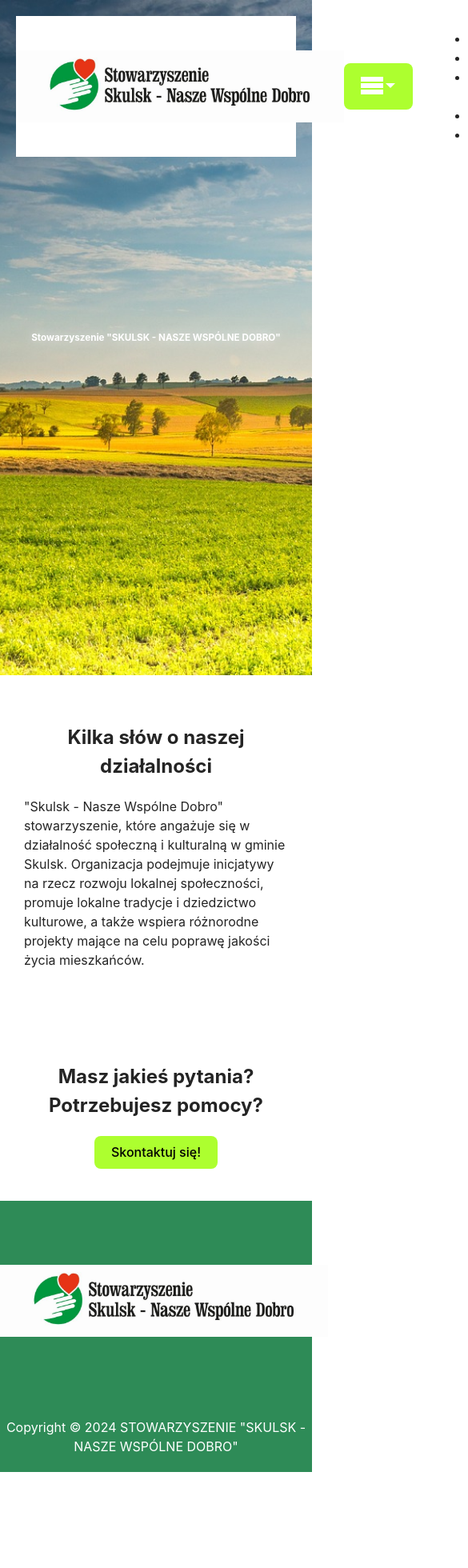
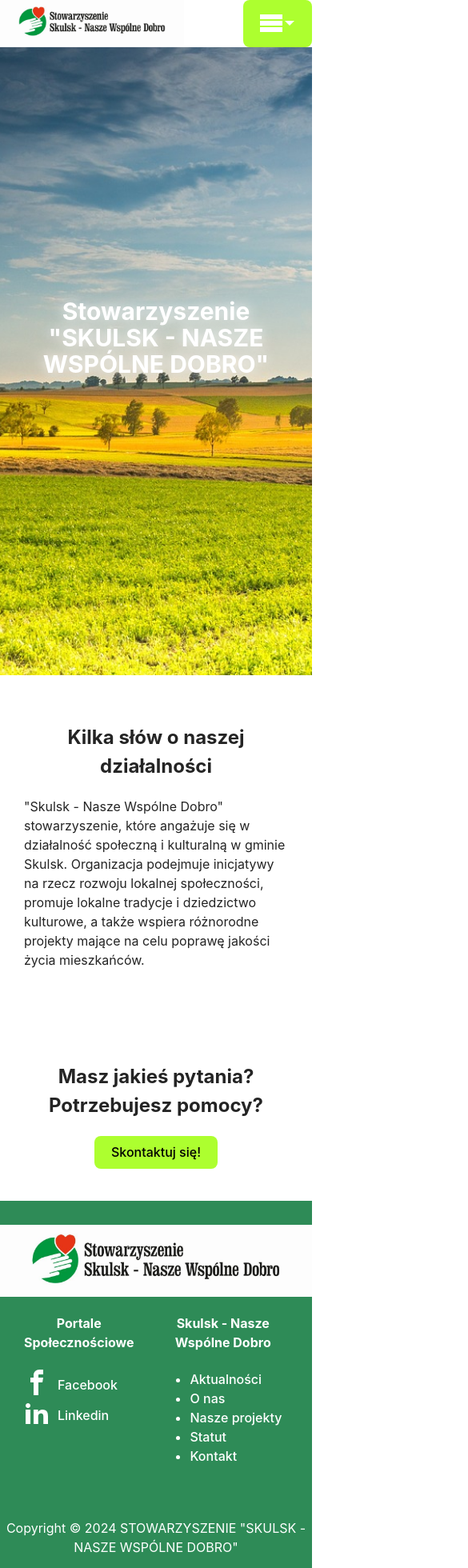
Before and after one commit to MatPaluch/Skulsk-Nasze-Wspolne-Dobro, a React (Vite) app: page / in a window 390 px wide. Shown: the top 1960 px of the page at 80% size, 585 px wide, since content can reach past the window. Before the commit the page ends 1840 px from the top, so only its background shows below. Built offline with nearby package versions, Linux system fonts and the light colour scheme.

Commit message:
Mobile_is_done

```diff
--- a/src/components/About/Main.module.css
+++ b/src/components/About/Main.module.css
@@ -2,4 +2,5 @@
   text-align: center;
   max-width: 900px;
   margin: 0 auto;
+  padding: 0 30px;
 }
--- a/src/components/Contact/Main.jsx
+++ b/src/components/Contact/Main.jsx
@@ -125,7 +125,7 @@ export const Main = () => {
           </ul>
           <iframe
             src="https://www.google.com/maps/embed?pb=!1m18!1m12!1m3!1d1444.9345253475892!2d18.32964342947034!3d52.477677696734695!2m3!1f0!2f0!3f0!3m2!1i1024!2i768!4f13.1!3m3!1m2!1s0x471b4d7d2ff2323f%3A0xf7c94957a49478f8!2sKoni%C5%84ska%2039%2C%2062-560%20Skulsk!5e0!3m2!1spl!2spl!4v1722363447651!5m2!1spl!2spl"
-            width="50%"
+            width="500"
             height="450"
             style={{ border: 0 }}
             loading="lazy"
--- a/src/components/Contact/Main.module.css
+++ b/src/components/Contact/Main.module.css
@@ -4,9 +4,11 @@
 }
 .wrapper {
   display: flex;
-  justify-content: space-between;
+  justify-content: center;
+  gap: 30px;
   align-items: center;
-  gap: 0;
+  flex-wrap: wrap;
+  padding: 0 30px;
   margin-bottom: 50px;
 }
 .list {
--- a/src/components/ContactUs/ContactUs.module.css
+++ b/src/components/ContactUs/ContactUs.module.css
@@ -2,5 +2,5 @@
   max-width: 900px;
   margin: 0 auto;
   text-align: center;
-  padding: 40px 0;
+  padding: 40px 30px;
 }
--- a/src/components/Footer/Footer.module.css
+++ b/src/components/Footer/Footer.module.css
@@ -14,13 +14,23 @@
 .container {
   max-width: 1000px;
   margin: 0 auto;
+  padding: 30px;
   display: flex;
   align-items: center;
   justify-content: space-between;
 }
+@media screen and (max-width: 980px) {
+  .logo {
+    width: 100vw;
+    max-width: 500px;
+  }
+  .container {
+    flex-direction: column;
+  }
+}
 .wrapper {
   display: flex;
-  gap: 50px;
+  gap: 30px;
 }
 .copy {
   margin: 0;
--- a/src/components/Hero/HeroSection.module.css
+++ b/src/components/Hero/HeroSection.module.css
@@ -1,16 +1,16 @@
 .hero {
   background-image: url(/src/assets/hero_image.jpg);
   background-repeat: no-repeat;
-  background-position: top;
+  background-position: center;
   background-size: cover;
   width: 100%;
-  height: 30vh;
+  height: 300px;
   display: flex;
-  align-items: center;
+  align-items: end;
   justify-content: center;
 }
 .nameHeader {
-  font-size: 3vw;
+  font-size: 48px;
   color: white;
   animation: glow 1200ms infinite alternate;
 }
@@ -26,5 +26,15 @@
   position: absolute;
   background-color: rgba(24, 24, 24, 0.445);
   width: 100%;
-  height: 30vh;
+  height: 300px;
 }
+@media screen and (max-width:600px) {
+  .nameHeader{
+    padding: 0 30px;
+    font-size: 30px;
+  }
+  .hero{
+    align-items: center;
+  }
+
+}
--- a/src/components/Home/Main.module.css
+++ b/src/components/Home/Main.module.css
@@ -8,9 +8,10 @@
   display: flex;
   align-items: center;
   justify-content: center;
+  padding: 0 30px;
 }
 .nameHeader {
-  font-size: 3vw;
+  font-size: 48px;
   color: white;
   animation: glow 1200ms infinite alternate;
 }
@@ -62,3 +63,8 @@
 .divMembers > p {
   margin: 0;
 }
+@media screen and (max-width:600px) {
+  .nameHeader {
+    font-size: 30px;
+  }
+}
--- a/src/components/Nav/Nav.jsx
+++ b/src/components/Nav/Nav.jsx
@@ -3,16 +3,22 @@ import styles from "./Nav.module.css";
 import { useMediaQuery } from "@mui/material";
 import { ReactSVG } from "react-svg";
 import menu from "../../assets/menu3.svg";
+import { useState } from "react";
 
 export const Navigation = () => {
-  const isSmallScreen = useMediaQuery("(max-width:1024px)");
+  const [isActive, setIsActive] = useState(false);
+  const isSmallScreen = useMediaQuery("(max-width:960px)");
+
+  const mobileMenuHandler = (ev) => {
+    setIsActive(!isActive);
+  };
   return (
     <nav className={styles.navBar}>
       <NavLink to="/">
         <div className={styles.logo}></div>
       </NavLink>
       {isSmallScreen ? (
-        <button className={styles.menuButton}>
+        <button className={styles.menuButton} onClick={mobileMenuHandler}>
           <ReactSVG
             src={menu}
             beforeInjection={(svg) => {
@@ -39,25 +45,47 @@ export const Navigation = () => {
           </li>
         </ul>
       )}
-      <div>
-        <ul>
+      {isActive && isSmallScreen && (
+        <div className={styles.mobileNav}>
+          <div className={styles.divButton}>
+            <button className={styles.mobileButton} onClick={mobileMenuHandler}>
+              <ReactSVG
+                src={menu}
+                beforeInjection={(svg) => {
+                  svg.setAttribute("fill", "white");
+                }}
+              />
+            </button>
+          </div>
+          <ul className={styles.mobileList}>
             <li>
-            <NavLink to="news">Aktualności</NavLink>
+              <NavLink to="news" onClick={mobileMenuHandler}>
+                Aktualności
+              </NavLink>
             </li>
             <li>
-            <NavLink to="about">O nas</NavLink>
+              <NavLink to="about" onClick={mobileMenuHandler}>
+                O nas
+              </NavLink>
             </li>
             <li>
-            <NavLink to="projects">Nasze projekty</NavLink>
+              <NavLink to="projects" onClick={mobileMenuHandler}>
+                Nasze projekty
+              </NavLink>
             </li>
             <li>
-            <NavLink to="statute">Statut</NavLink>
+              <NavLink to="statute" onClick={mobileMenuHandler}>
+                Statut
+              </NavLink>
             </li>
             <li>
-            <NavLink to="contact">Kontakt</NavLink>
+              <NavLink to="contact" onClick={mobileMenuHandler}>
+                Kontakt
+              </NavLink>
             </li>
           </ul>
         </div>
+      )}
     </nav>
   );
 };
--- a/src/components/Nav/Nav.module.css
+++ b/src/components/Nav/Nav.module.css
@@ -18,16 +18,75 @@
   background-repeat: no-repeat;
   overflow: hidden;
 }
+
 .navList {
-  max-width: 600px;
-  width: 50%;
-  padding-left: 0;
   display: flex;
+  gap: 30px;
   justify-content: space-between;
   list-style: none;
   padding: 30px;
   margin: 0;
 }
-.menuButton{
-  margin-right: 30px;
+.menuButton {
+  position: relative;
+  margin-right: 60px;
 }
+.mobileNav {
+  max-width: 300px;
+  padding: 0 20px 20px 20px;
+  background-color: white;
+  border-radius: 0 0 16px 16px;
+  box-shadow: 2px 2px 10px 2px rgb(201, 201, 201);
+  position: absolute;
+  right: 0;
+  top: 0;
+}
+.mobileList {
+  padding: 0 30px;
+  margin: 0;
+  list-style: none;
+  display: flex;
+  align-items: center;
+  flex-direction: column;
+  gap: 30px;
+}
+.displayNone {
+  display: none;
+}
+.divButton {
+  height: 90px;
+  display: flex;
+  align-items: center;
+  justify-content: center;
+}
+
+@media (max-width: 600px) {
+  header {
+    position: relative;
+  }
+  .navBar {
+    align-items: normal;
+    top: 0;
+    left: 0;
+    right: 0;
+  }
+  .logo {
+    width: 230px;
+    height: 56px;
+  }
+  .menuButton {
+    margin: 0;
+  }
+  .divButton {
+    height: 95px;
+    justify-content: end;
+  }
+  .mobileNav {
+    max-width: none;
+    width: 100vw;
+    height: 100vh;
+    right: auto;
+    left: auto;
+    top: auto;
+  }
+}
--- a/src/components/News/Main.module.css
+++ b/src/components/News/Main.module.css
@@ -7,10 +7,17 @@
   border-radius: 16px;
   box-shadow: 2px 2px 10px 2px rgb(201, 201, 201);
   display: flex;
+  align-items: center;
   gap: 40px;
   padding: 30px;
 }
+@media screen and (max-width: 600px) {
+  .wrapperCard {
+    flex-direction: column;
+  }
+}
 .image {
+  height: 100%;
   width: 200px;
   border-radius: 16px;
 }
--- a/src/index.css
+++ b/src/index.css
@@ -24,6 +24,7 @@ a:hover {
 }
 
 body {
+  min-width: 320px;
   margin: 0;
 }
 
@@ -50,3 +51,9 @@ button:focus,
 button:focus-visible {
   outline: 4px auto green;
 }
+@media screen and (max-width:600px) {
+  h1{
+    font-size:30px
+  }
+
+}
```
Lines whose indentation alone changed are shown as unchanged.
